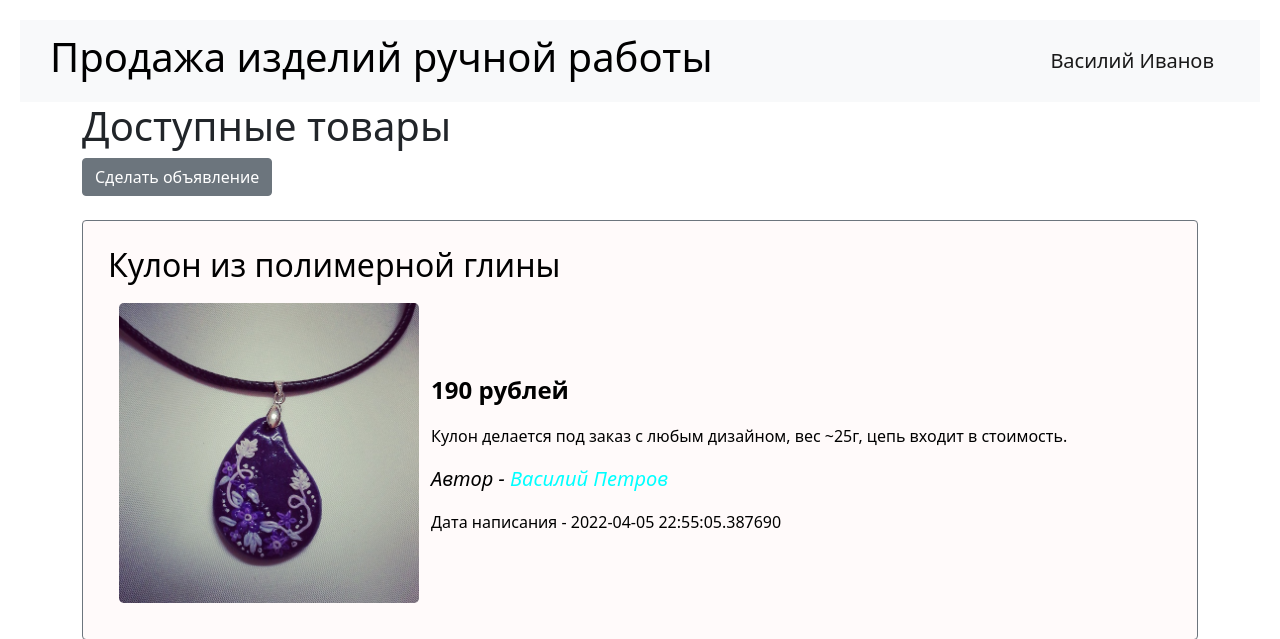
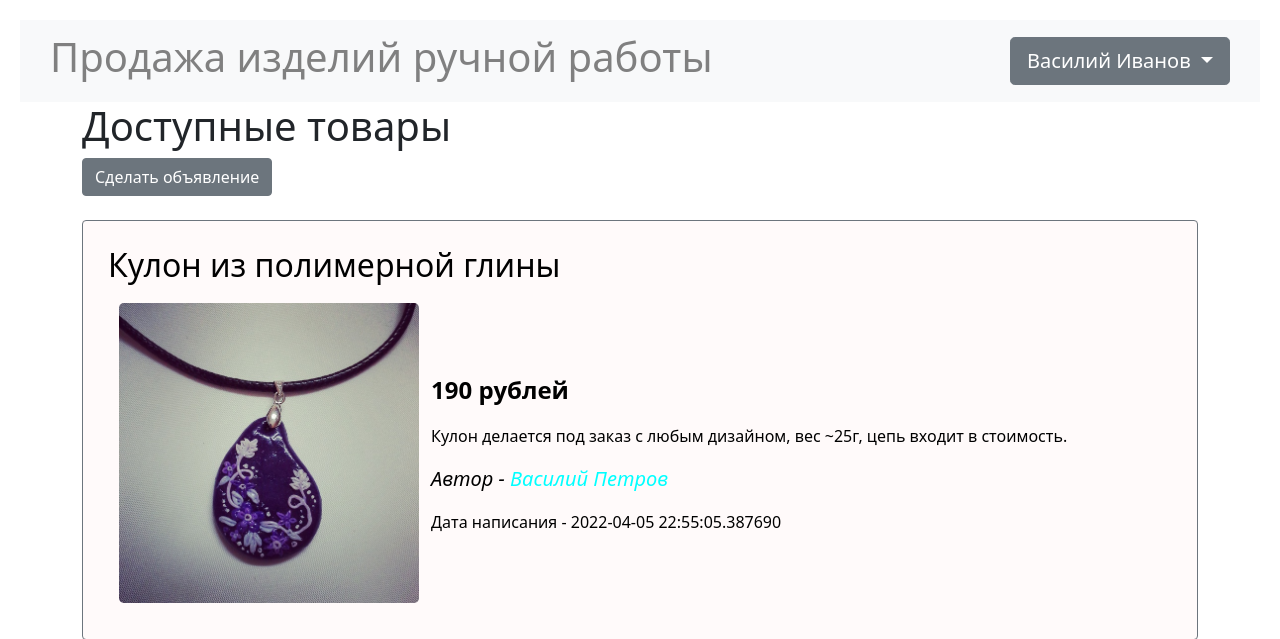
Before and after one commit to ridmit/web_project, a Flask app: page / in a window 1280 px wide. Shown: the top 639 px of the page. Run offline with Flask 2, Linux system fonts and the light colour scheme; a user stored in the database is signed in; data comes from the database, SQL or seed files in the repository; both versions use the stored data as it was after the commit.

Commit message:
dropdown-menu and modal added

```diff
--- a/main.py
+++ b/main.py
@@ -1,7 +1,7 @@
 import os
 
 from datetime import datetime
-from flask import Flask, render_template, redirect, abort, request,\
+from flask import Flask, render_template, redirect, abort, request, \
     jsonify, make_response
 from flask_restful import abort, Api
 from flask_login import LoginManager, login_user, login_required, \
@@ -182,7 +182,7 @@ def ad_delete(id):
     return redirect('/')
 
 
-@app.route("/ad/details/<ad_id>")
+@app.route("/ad/details/<int:ad_id>")
 def ad_details(ad_id):
     db_sess = db_session.create_session()
     ad = db_sess.query(Ad).filter(Ad.id == ad_id).first()
--- a/static/css/base.css
+++ b/static/css/base.css
@@ -5,3 +5,7 @@ body {
 .navbar {
     padding: 5px 30px;
 }
+
+.base_title {
+    text-decoration: none; /* Убираем подчеркивание у ссылок */
+}
--- a/static/css/index.css
+++ b/static/css/index.css
@@ -25,7 +25,7 @@
     text-decoration: underline; /* Добавляем подчеркивание */
 }
 
-img{
+.add_img {
     max-width: 300px;
     height: auto;
     margin: 10px; /* Отступы вокруг картинки */
--- a/templates/base.html
+++ b/templates/base.html
@@ -8,23 +8,39 @@
           rel="stylesheet"
           integrity="sha384-1BmE4kWBq78iYhFldvKuhfTAU6auU8tT94WrHftjDbrCEXSU1oBoqyl2QvZ6jIW3"
           crossorigin="anonymous">
-    <link rel="stylesheet" type="text/css" href={{css}}/>
-    <link rel="stylesheet" type="text/css" href="static/css/base.css"/>
+    <link rel="stylesheet" type="text/css" href={{css}}>
+    <link rel="stylesheet" type="text/css" href="/static/css/base.css">
     <title>{{title}}</title>
 </head>
 <body>
 <header>
     <nav class="navbar navbar-light bg-light">
-        <span class="navbar-text h1" style="color:black">Продажа изделий ручной работы</span>
+        <span class="navbar-text h1">
+            <a href="/" class="base_title" style="color:grey;">
+                Продажа изделий ручной работы</a></span>
         {% if current_user.is_authenticated %}
-            <a class="navbar-brand" href="/logout">
-                {{ current_user.name }} {{ current_user.surname }}</a>
+        <div class="btn-group">
+            <button type="button"
+                    class="btn btn-secondary btn-lg dropdown-toggle"
+                    data-bs-toggle="dropdown" aria-expanded="false">
+                {{ current_user.name }} {{ current_user.surname }}
+            </button>
+            <ul class="dropdown-menu dropdown-menu-dark">
+                <li><a class="dropdown-item"
+                       href="/user/{{current_user.id}}">Мой профиль</a></li>
+                <li>
+                    <hr class="dropdown-divider">
+                </li>
+                <li><a class="dropdown-item"
+                       href="/logout">Выйти из аккаунта</a></li>
+            </ul>
+        </div>
         {% else %}
-            <p>
-                <a class="btn btn-primary "
-                   href="/register">Зарегистрироваться</a>
-                <a class="btn btn-success" href="/login">Войти</a>
-            </p>
+        <p>
+            <a class="btn btn-primary"
+               href="/register">Зарегистрироваться</a>
+            <a class="btn btn-success" href="/login">Войти</a>
+        </p>
         {% endif %}
     </nav>
 </header>
@@ -32,5 +48,8 @@
 <main role="main" class="container">
     {% block content %}{% endblock %}
 </main>
+<script src="https://cdn.jsdelivr.net/npm/bootstrap@5.1.3/dist/js/bootstrap.bundle.min.js"
+        integrity="sha384-ka7Sk0Gln4gmtz2MlQnikT1wXgYsOg+OMhuP+IlRH9sENBO0LRn5q+8nbTov4+1p"
+        crossorigin="anonymous"></script>
 </body>
 </html>
--- a/templates/index.html
+++ b/templates/index.html
@@ -6,6 +6,32 @@
 <a href="ad" class="btn btn-secondary">Сделать объявление</a>
 {% endif %}<br><br>
 {% for item in ads|sort(attribute='created_date', reverse=true)%}
+<!-- Modal -->
+<div class="modal fade" id="Modal{{loop.index}}"
+     data-bs-keyboard="false" tabindex="-1"
+     aria-labelledby="ModalLabel{{loop.index}}" aria-hidden="true">
+  <div class="modal-dialog modal-dialog-centered modal-lg">
+    <div class="modal-content">
+      <div class="modal-header">
+        <h5 class="modal-title w-100 text-center"
+            id="ModalLabel{{loop.index}}"> {{ item.title }}</h5>
+        <button type="button" class="btn-close" data-bs-dismiss="modal"
+                aria-label="Close"></button>
+      </div>
+      <div class="modal-body" align="center">
+           <img class="rounded-3" src="../static/img/{{item.filename}}"
+                alt="Изображение товара" width="600">
+      </div>
+      <div class="modal-footer">
+        <div class="mx-auto">
+          <button type="button" class="btn btn-secondary btn-lg"
+                  data-bs-dismiss="modal">Закрыть</button>
+        </div>
+      </div>
+    </div>
+  </div>
+</div>
+
 <div class="add">
     <div class="border border-secondary rounded">
         <a href="/ad/details/{{ item.id }}"
@@ -14,8 +40,14 @@
 
             <table>
                 <tr>
-                    <td><img src="../static/img/{{item.filename}}"
-                             alt="Изображение товара" class="rounded-3"></td>
+                    <td>
+                        <a data-bs-toggle="modal"
+                           data-bs-target="#Modal{{loop.index}}">
+                            <img class="add_img rounded-3"
+                                 src="../static/img/{{item.filename}}"
+                                 alt="Изображение товара">
+                        </a>
+                    </td>
                     <td><p>
                         <p class="fw-bold fs-4">{{item.price}} рублей</p>
                         <p class="fs-6">{{item.content}}</p>
@@ -24,10 +56,9 @@
                                        title="Подробнее об авторе" id="profile_href">
                             {{item.user.name}} {{item.user.surname}}</a></p>
                         <p class="fs-6">Дата написания - {{item.created_date}}</p>
-                        </p></td>
+                    </td>
                 </tr>
             </table>
-
             {% if current_user.is_authenticated and current_user == item.user %}
             <div>
                 <a href="/ad/{{ item.id }}" class="btn btn-warning">
```
Also changed, not shown: db/database.db.
